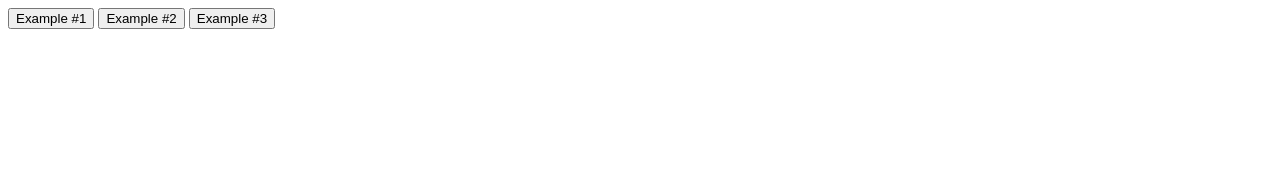
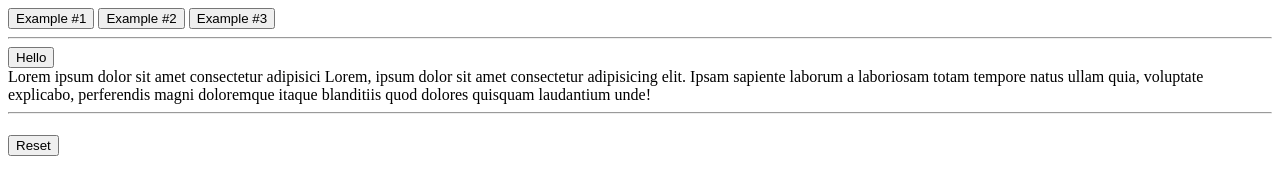
Before and after one commit to GuldanaBaktybekova/09.02.2022, a plain HTML site: page index.html in a window 1280 px wide. Drawn offline with Linux system fonts and the light colour scheme.

Commit message:
added h1 and btn to index.html

```diff
--- a/index.html
+++ b/index.html
@@ -12,6 +12,23 @@
   <button id="example3">Example #3</button>
 
 
+  <hr>
+
+  <button id="example4">Hello </button>
+
+  <div id="example5">Lorem ipsum dolor sit amet consectetur adipisici
+    Lorem, ipsum dolor sit amet consectetur adipisicing elit. Ipsam sapiente laborum a laboriosam totam tempore natus ullam quia, voluptate explicabo, perferendis magni doloremque itaque blanditiis quod dolores quisquam laudantium unde!
+  </div>
+
+
+  <hr>
+
+
+  <h1></h1>
+  <button id="reset">Reset</button>
+
+
+
   <script src="./script.js"></script>
 </body>
 </html>
```
